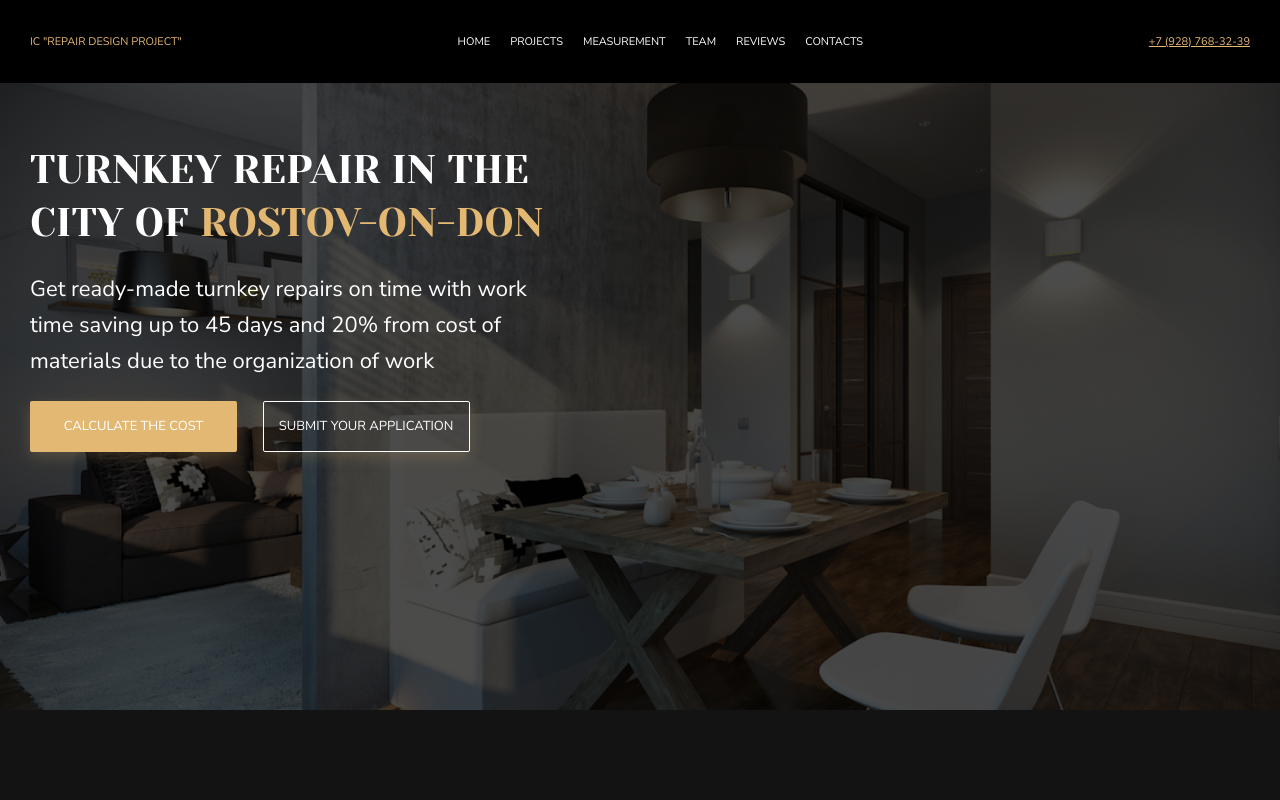
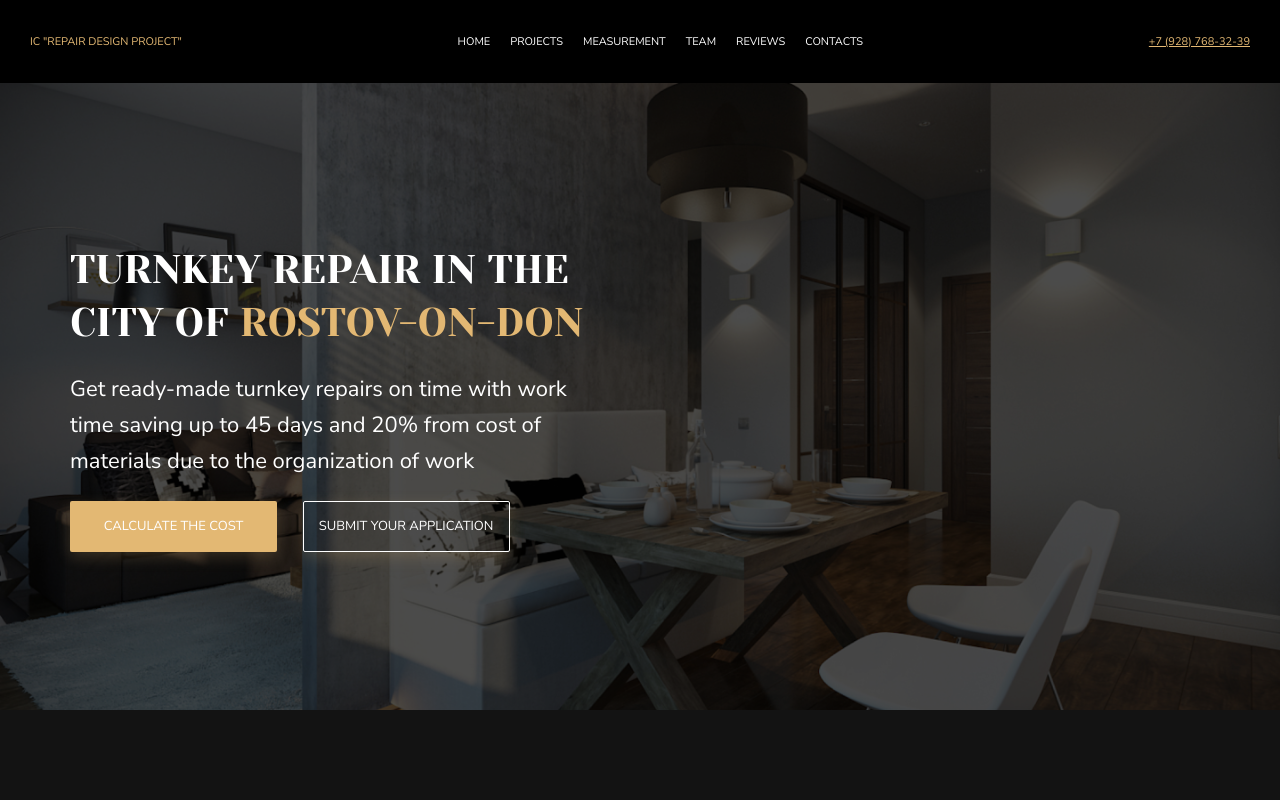
Before and after one commit to IVAN7922/Design-maket_adaptive, a plain HTML site: page index.html in a window 1280 px wide. Shown: the top 800 px of the page. Drawn offline with Linux system fonts and the light colour scheme.

Commit message:
Update media.css

```diff
--- a/css/media.css
+++ b/css/media.css
@@ -17,7 +17,7 @@
     }
 
     .hero {
-        padding-top: 60px;
+        padding-left: 40px;
     }
 
     .communication-text__item {
```
